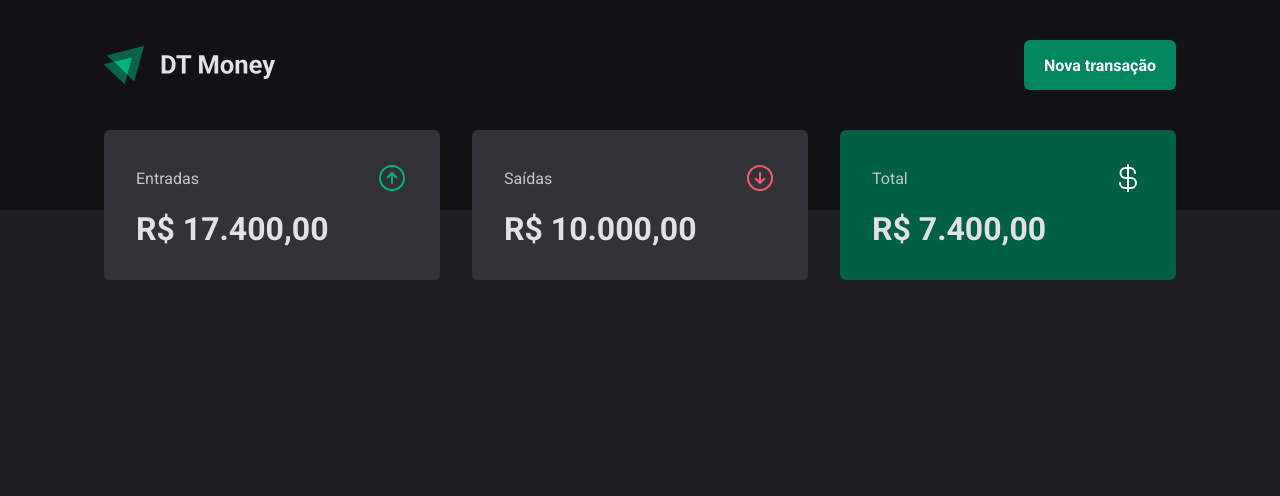
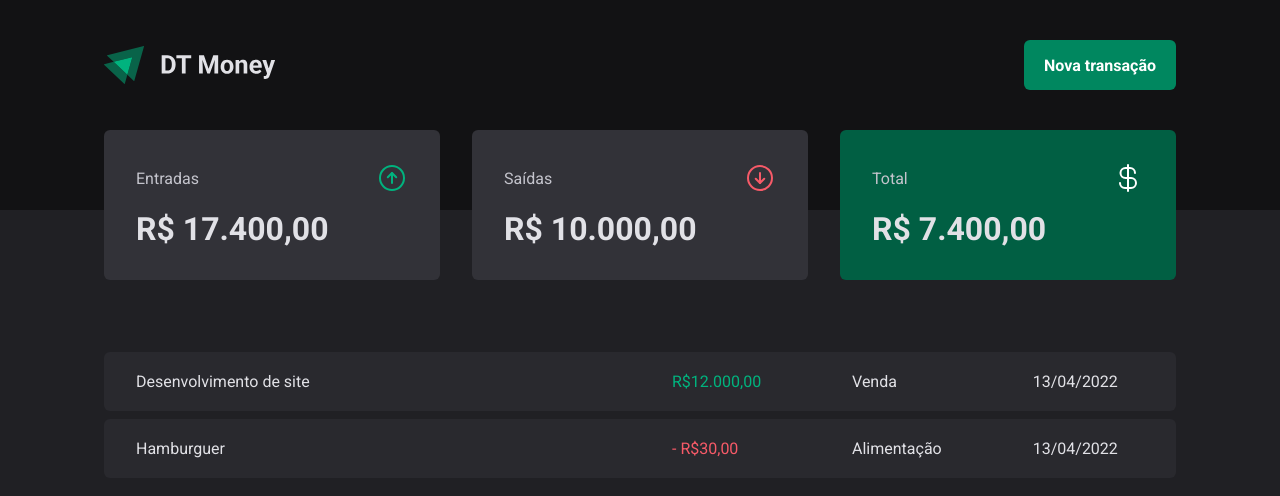
Before and after one commit to wellingtonrodriguesbr/dt-money-black, a React (Vite) app: page / in a window 1280 px wide. Shown: the top 496 px of the page. Built offline with nearby package versions, Linux system fonts and the light colour scheme.

Commit message:
feat: transactions table

```diff
--- a/src/pages/Transactions/index.tsx
+++ b/src/pages/Transactions/index.tsx
@@ -1,11 +1,39 @@
 import { Header } from "../../components/Header";
 import { Summary } from "../../components/Summary";
+import {
+  PriceHightLight,
+  TransactionsContainer,
+  TransactionsTable,
+} from "./styles";
 
 export function Transactions() {
   return (
     <div>
       <Header />
       <Summary />
+      <TransactionsContainer>
+        <TransactionsTable>
+          <tbody>
+            <tr>
+              <td width="50%">Desenvolvimento de site</td>
+              <td>
+                <PriceHightLight variant="income">R$12.000,00</PriceHightLight>
+              </td>
+              <td>Venda</td>
+              <td>13/04/2022</td>
+            </tr>
+
+            <tr>
+              <td width="50%">Hamburguer</td>
+              <td>
+                <PriceHightLight variant="outcome">- R$30,00</PriceHightLight>
+              </td>
+              <td>Alimentação</td>
+              <td>13/04/2022</td>
+            </tr>
+          </tbody>
+        </TransactionsTable>
+      </TransactionsContainer>
     </div>
   );
 }
--- a/src/pages/Transactions/styles.ts
+++ b/src/pages/Transactions/styles.ts
@@ -0,0 +1,41 @@
+import styled from "styled-components";
+
+export const TransactionsContainer = styled.main`
+  width: 100%;
+  max-width: 1120px;
+  margin: 4rem auto 0;
+  padding: 0 1.5rem;
+`;
+
+export const TransactionsTable = styled.table`
+  width: 100%;
+  border-collapse: separate;
+  border-spacing: 0 0.5rem;
+  margin-top: 1.5rem;
+
+  td {
+    padding: 1.25rem 2rem;
+    background: ${(props) => props.theme["gray-700"]};
+
+    &:first-child {
+      border-top-left-radius: 6px;
+      border-bottom-left-radius: 6px;
+    }
+
+    &:last-child {
+      border-top-right-radius: 6px;
+      border-bottom-right-radius: 6px;
+    }
+  }
+`;
+
+interface PriscerHightLightProps {
+  variant: "income" | "outcome";
+}
+
+export const PriceHightLight = styled.span<PriscerHightLightProps>`
+  color: ${(props) =>
+    props.variant === "income"
+      ? props.theme["green-300"]
+      : props.theme["red-300"]};
+`;
```
